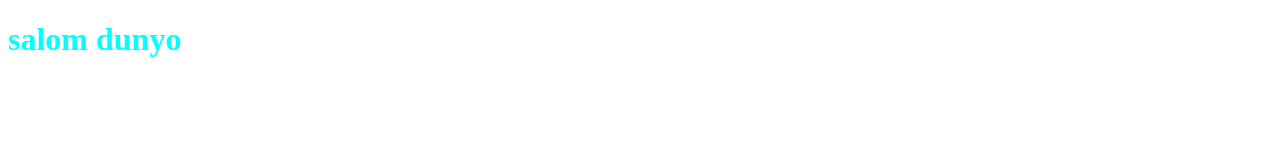
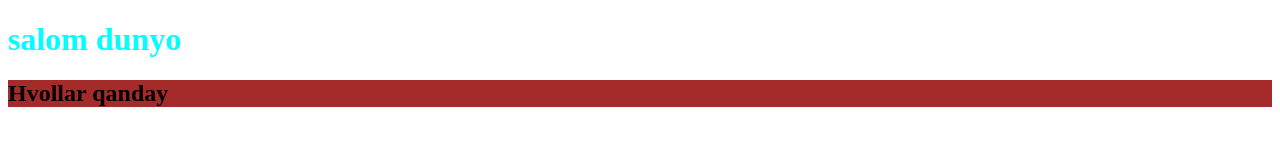
Before and after one commit to fedikup/first, a plain HTML site: page index.html in a window 1280 px wide. Drawn offline with Linux system fonts and the light colour scheme.

Commit message:
index va style faylarida h2 elementi yaratilob , stil berildi

```diff
--- a/index.html
+++ b/index.html
@@ -10,5 +10,6 @@
 </head>
 <body>
     <h1>salom dunyo</h1>
+    <h2>Hvollar qanday</h2>
 </body>
 </html>
--- a/style.css
+++ b/style.css
@@ -1,3 +1,6 @@
 h1{
     color: cyan;
 }
+h2{
+    background-color: brown;
+}
```
